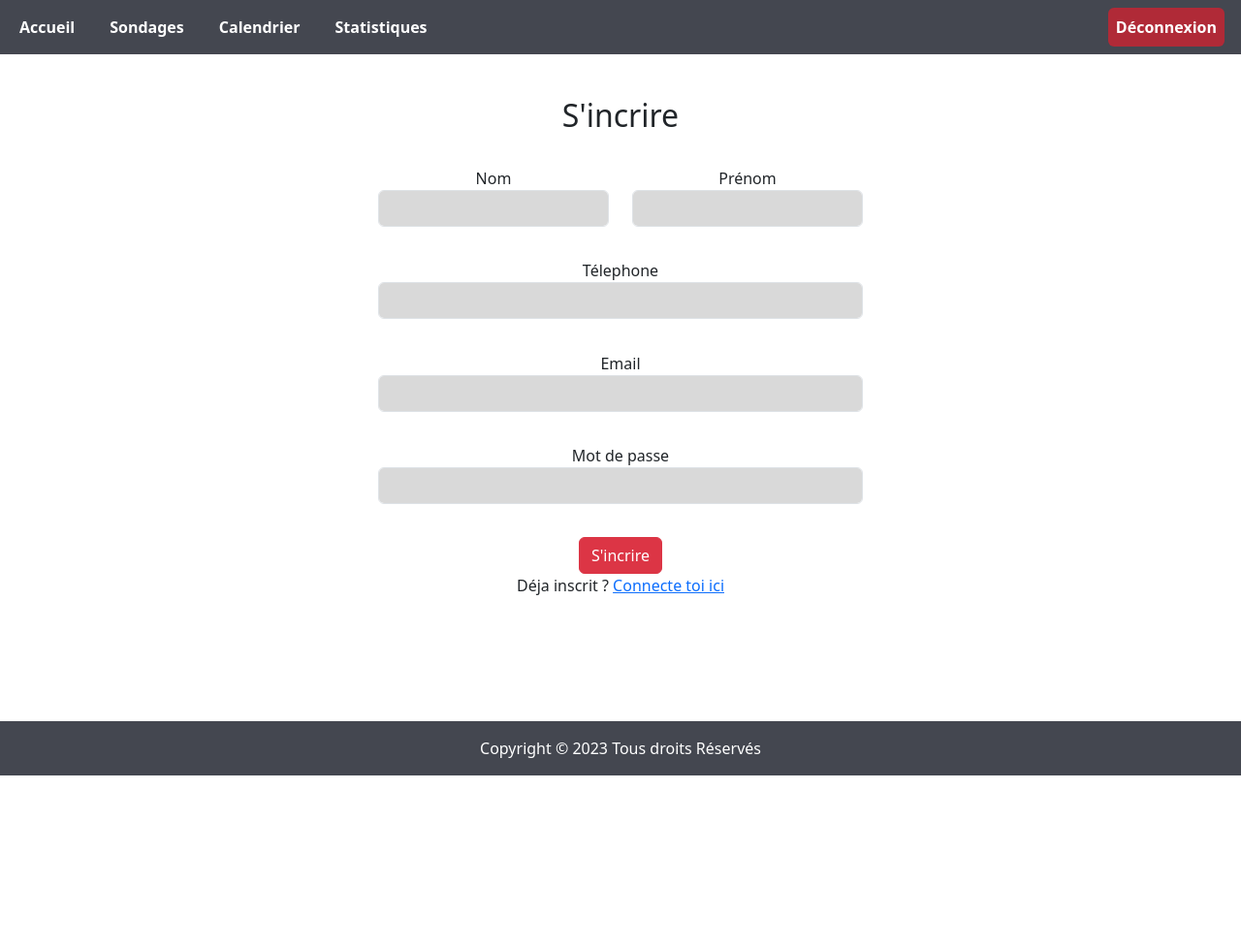
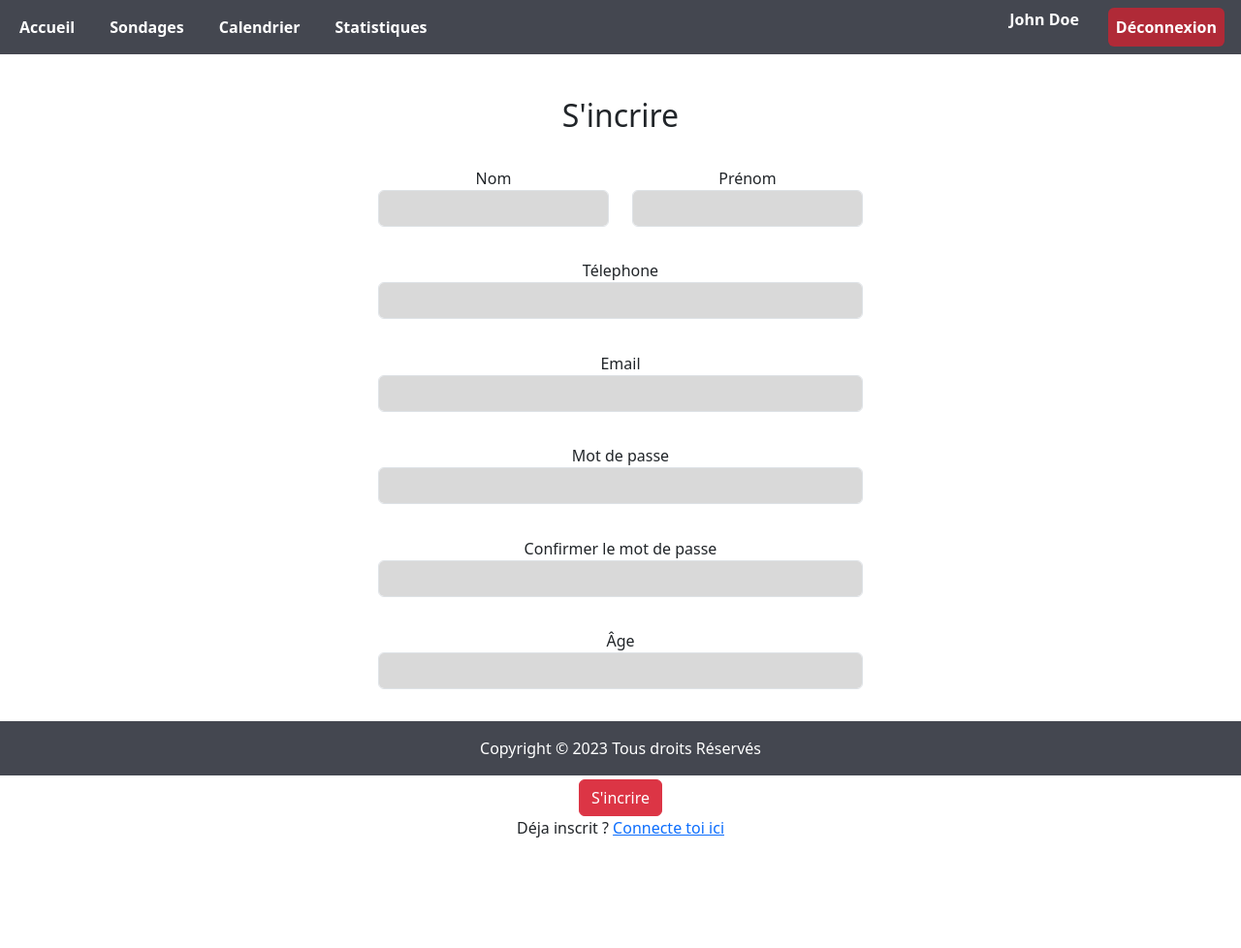
Before and after one commit to SNIVEAU/Projet-SAE, a Flask app: template application/dev/templates/register.html in a window 1280 px wide. Shown: the whole page at 97% size. Before the commit the page ends 800 px from the top, so only its background shows below. Run offline with Flask 3, Linux system fonts and the light colour scheme; the template is opened without the code that fills it: values that come from a table or form of the project are taken from there, others are empty; a user stored in the database is signed in; tables that the repository leaves empty hold one stand-in row (values such as "Sample post"); some libraries are stand-ins or nearby versions.

Commit message:
ajout a la bd + connexion et incription ok

```diff
--- a/application/dev/static/css/base.css
+++ b/application/dev/static/css/base.css
@@ -33,3 +33,12 @@
 span{
     color: white;
 }
+
+
+
+.nom {
+    color: white;
+    font-weight: bold;
+    margin-right: 30px;
+
+}
--- a/application/dev/static/css/login.css
+++ b/application/dev/static/css/login_register.css
@@ -41,3 +41,8 @@
     margin-top: 3%;
     max-width: 500px; /* Ajout d'une largeur maximale */
 }
+.center-checkbox {
+    display: flex;
+    align-items: center;
+    justify-content: center;
+}
--- a/application/dev/templates/base.html
+++ b/application/dev/templates/base.html
@@ -40,12 +40,12 @@
                         </ul>
                         <ul class="nav navbar-nav navbar-right">
                             {% if current_user.is_authenticated %}
-                            <li>
-                                <a>{{ current_user.username }}</a>
+                            <li class =nom>
+                                <a>{{ current_user.nomMusicien }} {{ current_user.prenomMusicien }}</a>
                             </li>
                             <li class="nav-item2">
                                 <a class="nav-link active btn btn-danger rounded" aria-current="page"
-                                    href="">Déconnexion</a>
+                                    href="{{ url_for('logout') }}">Déconnexion</a>
                             </li>
                             {% else %}
                             <li class="nav-item2">
--- a/application/dev/templates/login.html
+++ b/application/dev/templates/login.html
@@ -2,7 +2,7 @@
 
 {% block styles %}
     {{ super() }}
-    <link rel="stylesheet" type="text/css" href="{{ url_for('static', filename='css/login.css') }}">
+    <link rel="stylesheet" type="text/css" href="{{ url_for('static', filename='css/login_register.css') }}">
 {% endblock %}
 
 {% block content %}
@@ -34,6 +34,7 @@
             </div>
         </div>
     </form>
+
     <p>Pas encore inscrit ? <a href="{{ url_for('register') }}">Inscrivez-vous ici</a></p>
 </div>
 {% endblock %}
--- a/application/dev/templates/register.html
+++ b/application/dev/templates/register.html
@@ -1,13 +1,13 @@
 {% extends "base.html" %}
 
 {% block styles %}
-    {{ super() }}
-    <link rel="stylesheet" type="text/css" href="{{ url_for('static', filename='css/login.css') }}">
+{{ super() }}
+<link rel="stylesheet" type="text/css" href="{{ url_for('static', filename='css/login_register.css') }}">
 {% endblock %}
 
 {% block content %}
 <div class="sample">
-    <form class="form-horizontal" role="form" method="POST" action="{{ url_for('login') }}">
+    <form class="form-horizontal" role="form" method="POST" action="{{ url_for('register') }}">
         {{ form.hidden_tag() }}
         <div class="form-group">
             <h2>S'incrire</h2>
@@ -39,6 +39,21 @@
             {{ form.password(size=50, class_="form-control", placeholder="") }}
         </div>
         <div class="form-group">
+            <label for="confirm_password" class="control-label">Confirmer le mot de passe</label>
+            {{ form.confirm_password(size=50, class_="form-control", placeholder="") }}
+        </div>
+        <div class="form-group">
+            <label for="age" class="control-label">Âge</label>
+            <input type="number" id="age" name="age" class="form-control" required min="0" max="122">
+        </div>
+        <div class="form-group center-checkbox">
+            <label for="isAdmin" style="margin-right: 10px;">Admin</label>
+            <div class="form-check">
+                <input type="checkbox" id="isAdmin" name="isAdmin" class="form-check-input">
+            </div>
+        </div>
+
+        <div class="form-group">
             <div>
                 <button type="submit" class="btn btn-danger rounded">S'incrire</button>
             </div>
--- a/application/dev/views.py
+++ b/application/dev/views.py
@@ -18,7 +18,7 @@
 from flask import render_template, url_for, redirect, request
 from .models import *
 from flask_wtf import FlaskForm
-from wtforms import StringField , HiddenField, PasswordField
+from wtforms import BooleanField, StringField , HiddenField, PasswordField
 from wtforms.validators import DataRequired
 
 from hashlib import sha256
@@ -50,17 +50,13 @@
         username = f"{nom}.{prenom}"  # Utiliser le username généré
 
         musicien = Musicien.query.filter_by(nomMusicien=nom, prenomMusicien=prenom).first()
-
         if musicien is None:
             return None
-
-        # Hashage
+        # Vérifier si le mot de passe est correct
         m = sha256()
         m.update(self.password.data.encode())
         passwd = m.hexdigest()
-
         return musicien if passwd == musicien.password else None
-
 
 
 # Création du login
@@ -79,7 +75,10 @@
         if user:
             login_user(user)
             return redirect(url_for("home"))
+        else:
+            print("Identifiants incorrects. Veuillez réessayer.", "danger")
     return render_template("login.html", form=f)
+
 
 class RegistrationForm(FlaskForm):
     nomMusicien = StringField('Nom')
@@ -88,43 +87,61 @@
     adresseMail = StringField('Email')
     password = PasswordField('Mot de passe')
     confirm_password = PasswordField('Confirmer le mot de passe')
+    isAdmin = BooleanField('Admin')  # Ajout du champ pour la case à cocher
     next = HiddenField()
 
     def validate(self):
-        if not super().validate():
+        """Vérifie si le formulaire est valide
+
+        Returns:
+            bool: True si le formulaire est valide
+        """
+        # Vérifier si le mot de passe est correct
+        if self.password.data != self.confirm_password.data:
+            self.password.errors.append("Les mots de passe ne correspondent pas")
             return False
-
-        # Vérifier si l'utilisateur n'est pas déjà inscrit
+        # Vérifier si l'utilisateur existe déjà
         nom = self.nomMusicien.data
         prenom = self.prenomMusicien.data
+        username = f"{nom}.{prenom}"
 
-        musicien = Musicien.query.filter_by(nomMusicien=nom, prenomMusicien=prenom).first()
-
-        if musicien:
-            self.nomMusicien.errors.append('Cet utilisateur est déjà inscrit. Veuillez vous connecter.')
-            return False
-
-        # Vérifier si les mots de passe correspondent
-        if self.password.data != self.confirm_password.data:
-            self.confirm_password.errors.append('Les mots de passe ne correspondent pas.')
-            return False
+        # Vérifier si isAdmin est coché
+        admin = self.isAdmin.data  # Récupère la valeur de la case à cocher
 
         return True
+
+
+
 
 
 @app.route("/register/", methods=["GET", "POST"])
 def register():
     form = RegistrationForm()
 
-    if request.method == "POST" and form.validate_on_submit():
+    if request.method == "POST" and form.validate():
+        # Récupérer les données du formulaire
         nom = form.nomMusicien.data
         prenom = form.prenomMusicien.data
         telephone = form.telephone.data
         adresseMail = form.adresseMail.data
         password = form.password.data
+        admin = form.isAdmin.data
 
+
+        # Hasher le mot de passe
+        m = sha256()
+        m.update(password.encode())
+        hashed_password = m.hexdigest()
         # Ajouter l'utilisateur à la base de données
-        user = Musicien(nomMusicien=nom, prenomMusicien=prenom, telephone=telephone, adresseMail=adresseMail, password=password)
+        user = Musicien(
+            idMusicien=get_max_idMusicient() + 1,
+            nomMusicien=nom,
+            prenomMusicien=prenom,
+            password=hashed_password,
+            telephone=telephone,
+            adresseMail=adresseMail,
+            admin=admin
+        )
         db.session.add(user)
         db.session.commit()
 
@@ -135,12 +152,11 @@
 
 
 
-
-# @app.route("/logout/")
-# def logout():
-#     """Logout
-#     Returns:
-#         html: page de home
-#     """
-#     logout_user()
-#     return redirect(url_for("home"))
+@app.route("/logout/")
+def logout():
+    """Logout
+    Returns:
+        html: page de home
+    """
+    logout_user()
+    return redirect(url_for("home"))
```
Also changed, not shown: application/dev/models.py (+6 -1 lines), application/dev/myapp.db (added), application/myapp.db.
